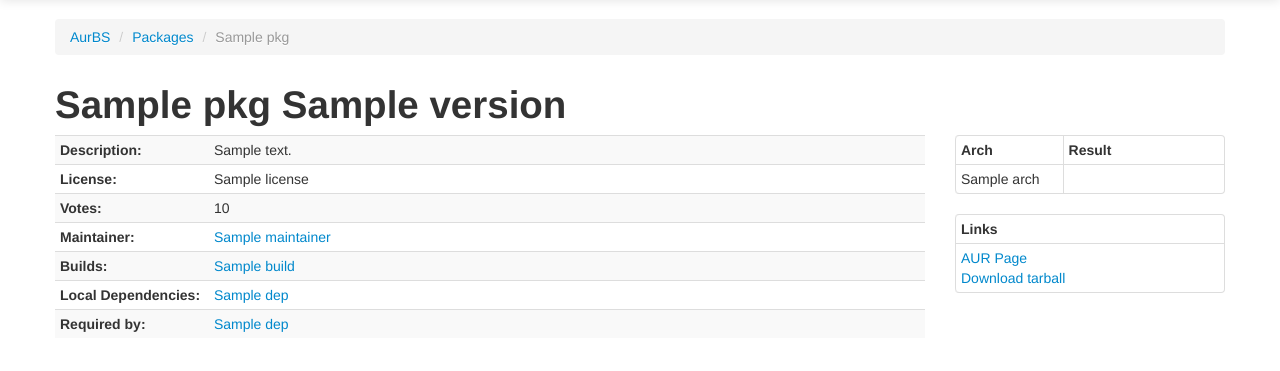
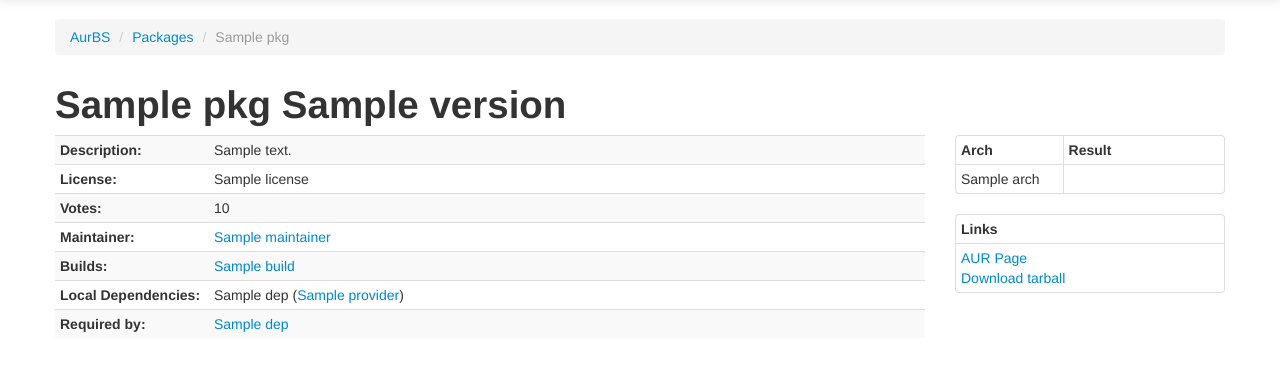
Before and after one commit to asdil12/aurbs, a Flask app: template aurbs/ui/templates/package_view.html in a window 1280 px wide. Shown: the part 41-412 px from the top of the page. Run offline with Flask 2, Linux system fonts and the light colour scheme; the template is opened without the code that fills it: most values are stand-ins (such as "Sample title", 1, 10 or a date in 2020); parts of the project's set-up code (start-up, migrations or seed data) failed here and were passed over; some libraries are stand-ins or nearby versions.

Commit message:
Show local package deps on splitpkg/provider in ui

```diff
--- a/aurbs/ui/application.py
+++ b/aurbs/ui/application.py
@@ -92,7 +92,16 @@ def package_view(pkgname):
 			builds[arch] = find_pkg_files(pkg.get('splitpkgs', pkgname), directory=repodir(arch))
 		except (IndexError, FileNotFoundError):
 			pass
-	local_depends = db.filter_dependencies([pkg['depends']], local=True)
+	local_depends = []
+	for dependency in db.filter_dependencies([pkg['depends']], local=True):
+		try:
+			pkg = db.get_pkg(dependency)
+			local_depends.append({'name': dependency})
+		except KeyError:
+			# pkg provided by provider
+			provider = db.get_provider(dependency)['name']
+			local_depends.append({'name': dependency, 'provider': provider})
+		local_depends.append(dependency)
 	required_by = db.get_pkg_required_by(pkgname)
 	return render_template("package_view.html", pkg=pkg, results=results, local_depends=local_depends, required_by=required_by, builds=builds)
 
--- a/aurbs/ui/templates/package_view.html
+++ b/aurbs/ui/templates/package_view.html
@@ -58,7 +58,11 @@
 							<td>
 								<ul>
 								{% for dep in local_depends %}
-									<li><a href="{{ url_for('package_view', pkgname=dep) }}">{{ dep }}</a></li>
+									{%- if dep.provider -%}
+										<li>{{ dep.name }} (<a href="{{ url_for('package_view', pkgname=dep.provider) }}">{{ dep.provider }}</a>)</li>
+									{%- else -%}
+										<li><a href="{{ url_for('package_view', pkgname=dep.name) }}">{{ dep.name }}</a></li>
+									{%- endif -%}
 								{% endfor %}
 								</ul>
 							</td>
```
